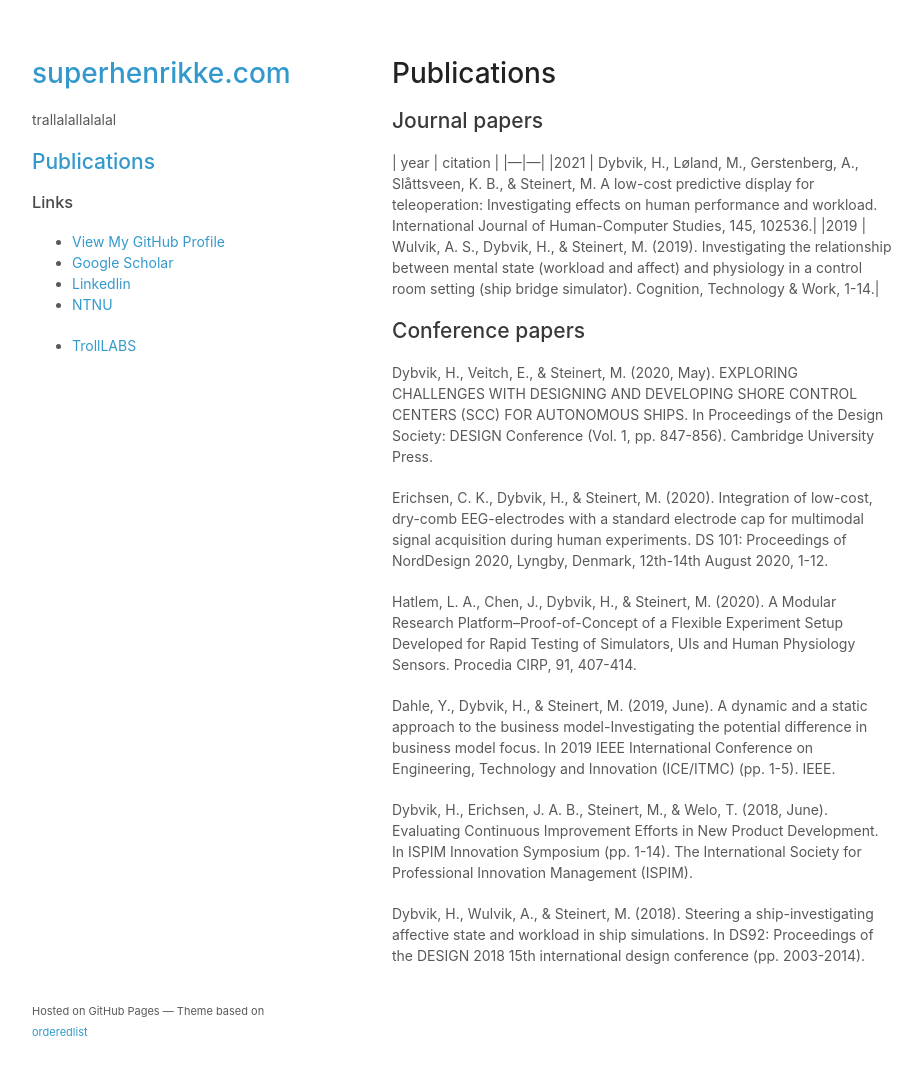
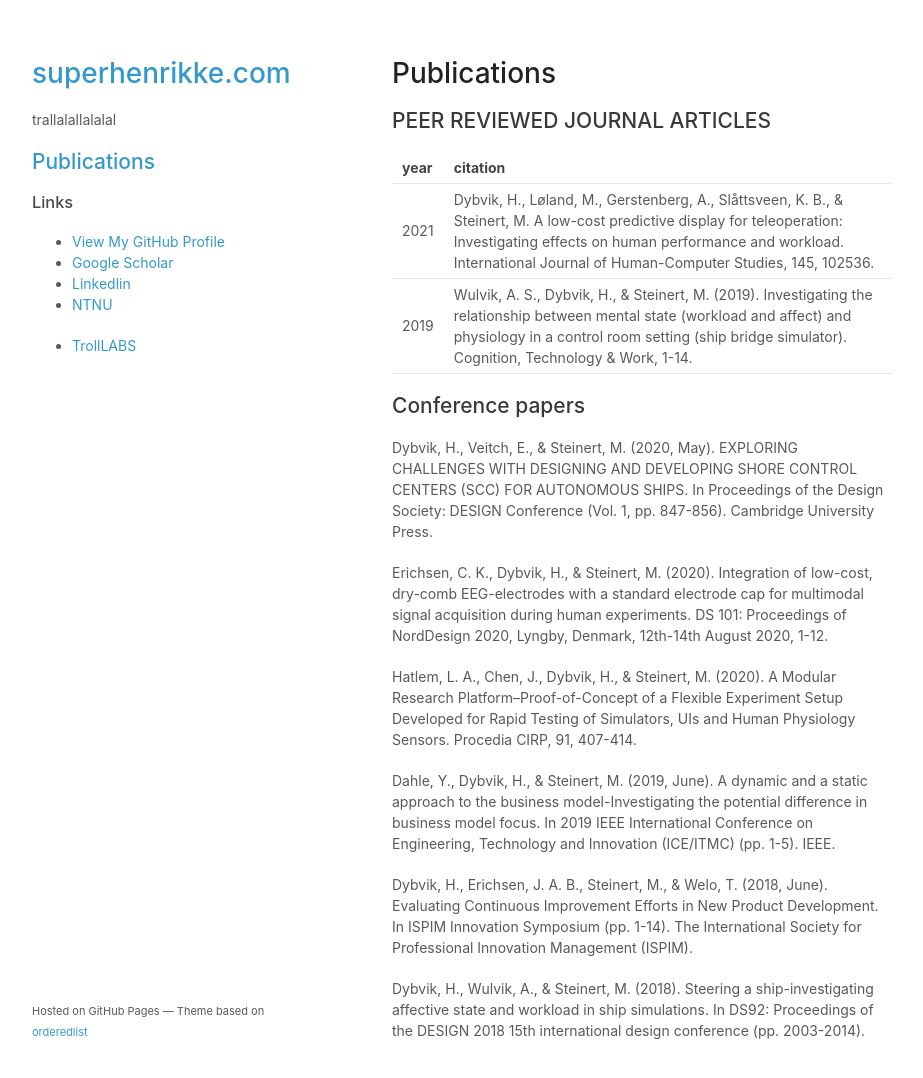
Before and after one commit to superhenrikke/superhenrikke.github.io, a Jekyll site: the page built from publications.md, in a window 1280 px wide and 1111 px high. Shown: the top 1078 px of the window, without its empty margins (178-1101 px from the left). Built offline with Jekyll 4.4.1, drawn with Linux system fonts in a browser that asks for light colours; our own code applies the rules of GitHub Pages for plain Markdown files; a script that is not in the unit is left out.

Commit message:
Update publications.md

```diff
--- a/publications.md
+++ b/publications.md
@@ -1,6 +1,7 @@
 # Publications
 
-## Journal papers
+## PEER REVIEWED JOURNAL ARTICLES
+
 | year | citation |
 |---|---|
 |2021 | Dybvik, H., Løland, M., Gerstenberg, A., Slåttsveen, K. B., & Steinert, M. A low-cost predictive display for teleoperation: Investigating effects on human performance and workload. International Journal of Human-Computer Studies, 145, 102536.|
@@ -8,6 +9,7 @@
 
 
 ## Conference papers
+
 Dybvik, H., Veitch, E., & Steinert, M. (2020, May). EXPLORING CHALLENGES WITH DESIGNING AND DEVELOPING SHORE CONTROL CENTERS (SCC) FOR AUTONOMOUS SHIPS. In Proceedings of the Design Society: DESIGN Conference (Vol. 1, pp. 847-856). Cambridge University Press.
 
 Erichsen, C. K., Dybvik, H., & Steinert, M. (2020). Integration of low-cost, dry-comb EEG-electrodes with a standard electrode cap for multimodal signal acquisition during human experiments. DS 101: Proceedings of NordDesign 2020, Lyngby, Denmark, 12th-14th August 2020, 1-12.
```
